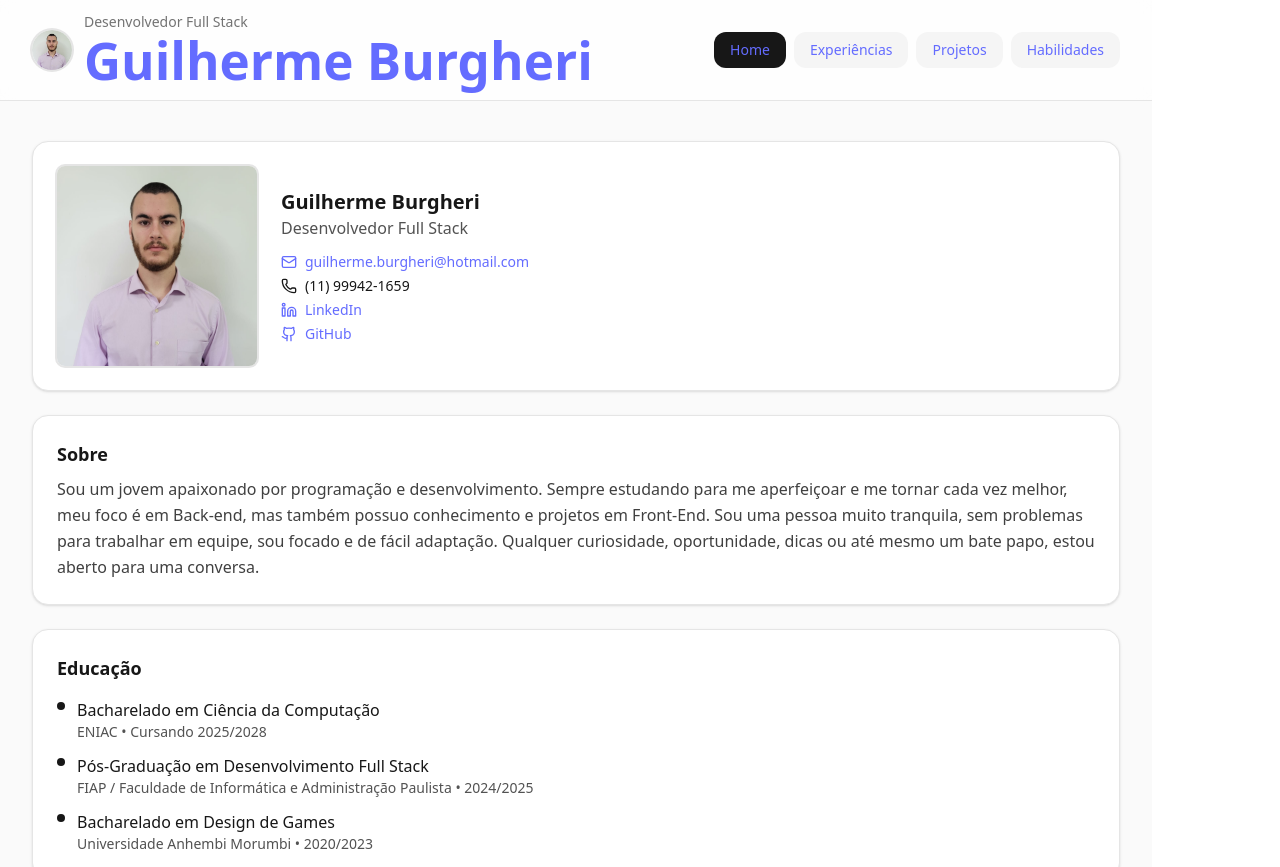
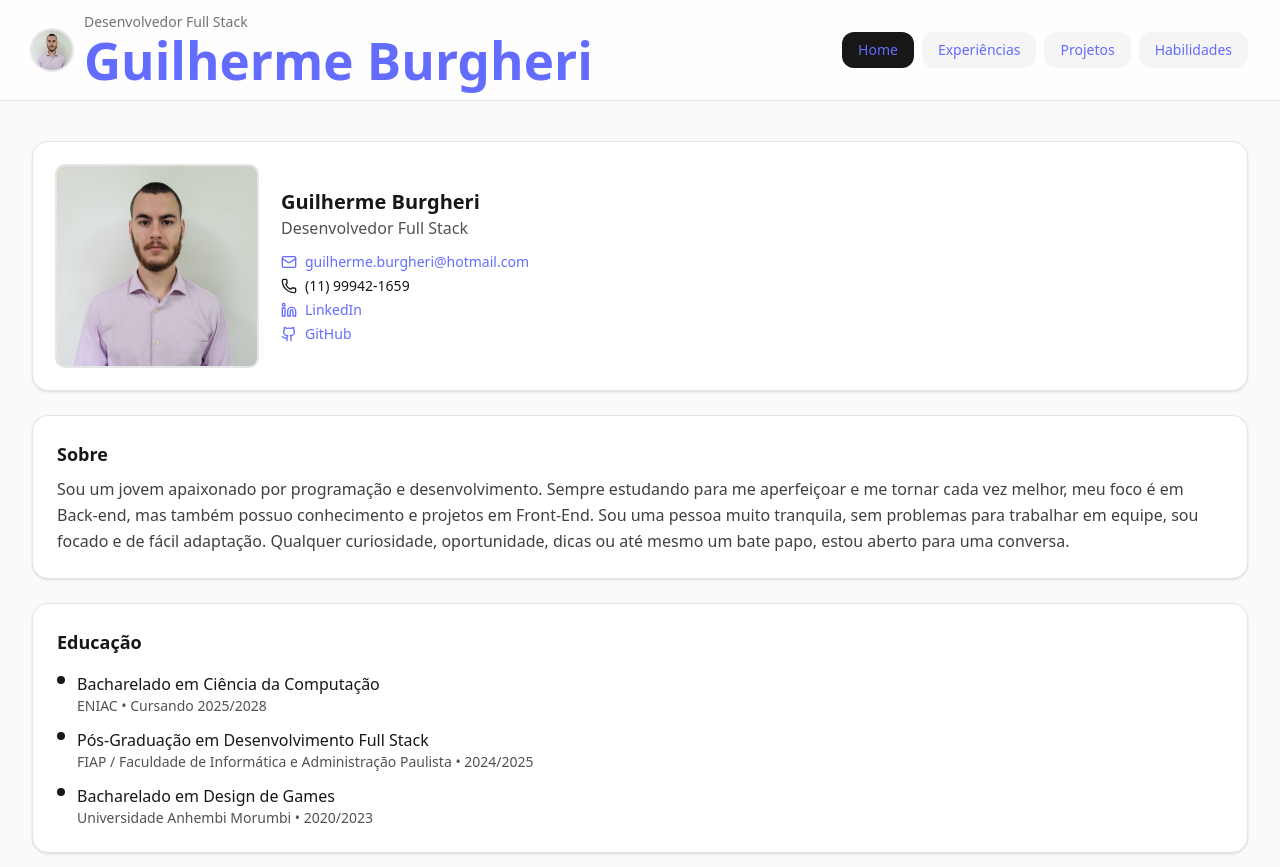
Before and after one commit to guilhermeburgheri/MeuSite, a React (Vite) app: page / in a window 1280 px wide. Shown: the top 867 px of the page. Built offline with nearby package versions, Linux system fonts and the light colour scheme.

Commit message:
Ajustando para ocupar a tela inteira.

```diff
--- a/src/App.jsx
+++ b/src/App.jsx
@@ -98,7 +98,7 @@
 
 // Componentes
 const Container = ({ children }) => (
-  <div className="mx-auto max-w-6xl px-4 sm:px-6 lg:px-8">{children}</div>
+  <div className="w-full px-4 sm:px-6 lg:px-8">{children}</div>
 );
 
 const Header = () => {
```
Also changed, not shown: 1 other file (tests, documents, lock files or other folders).
